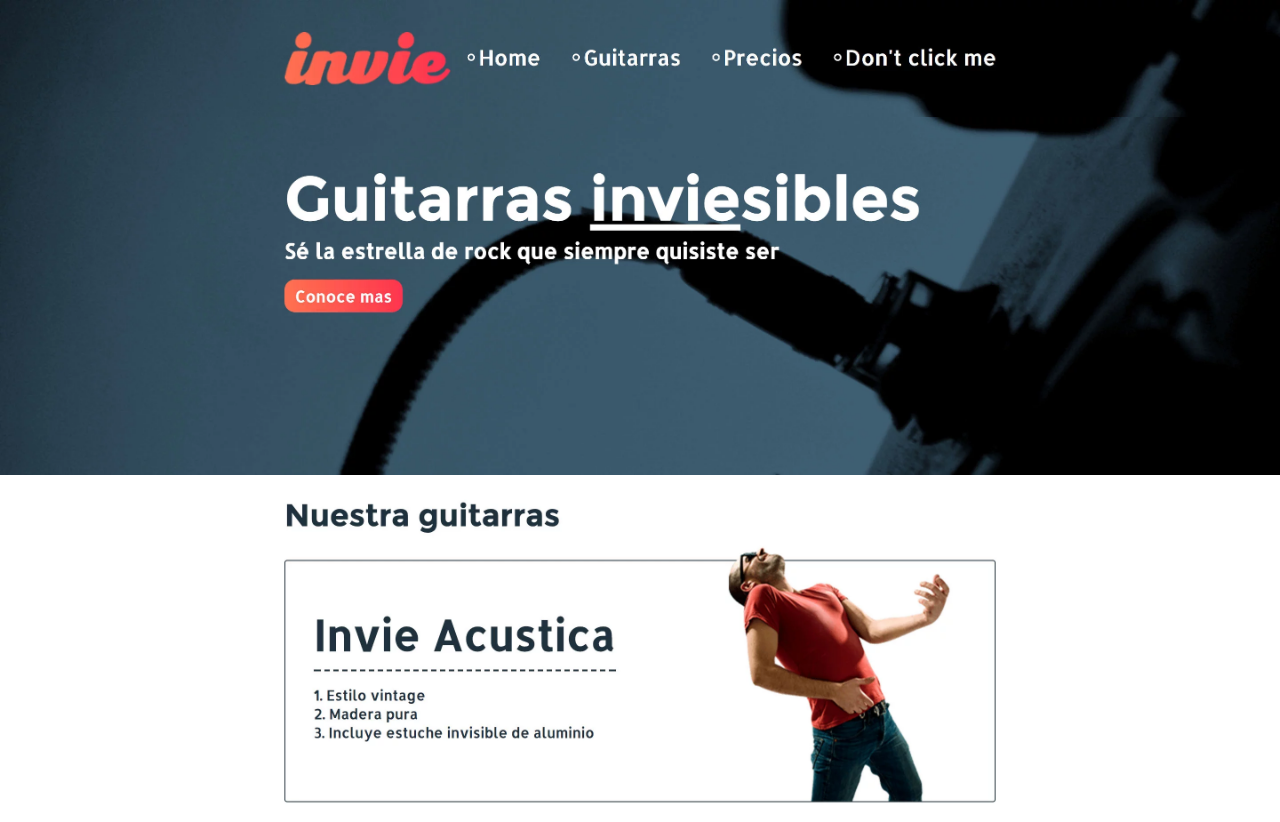
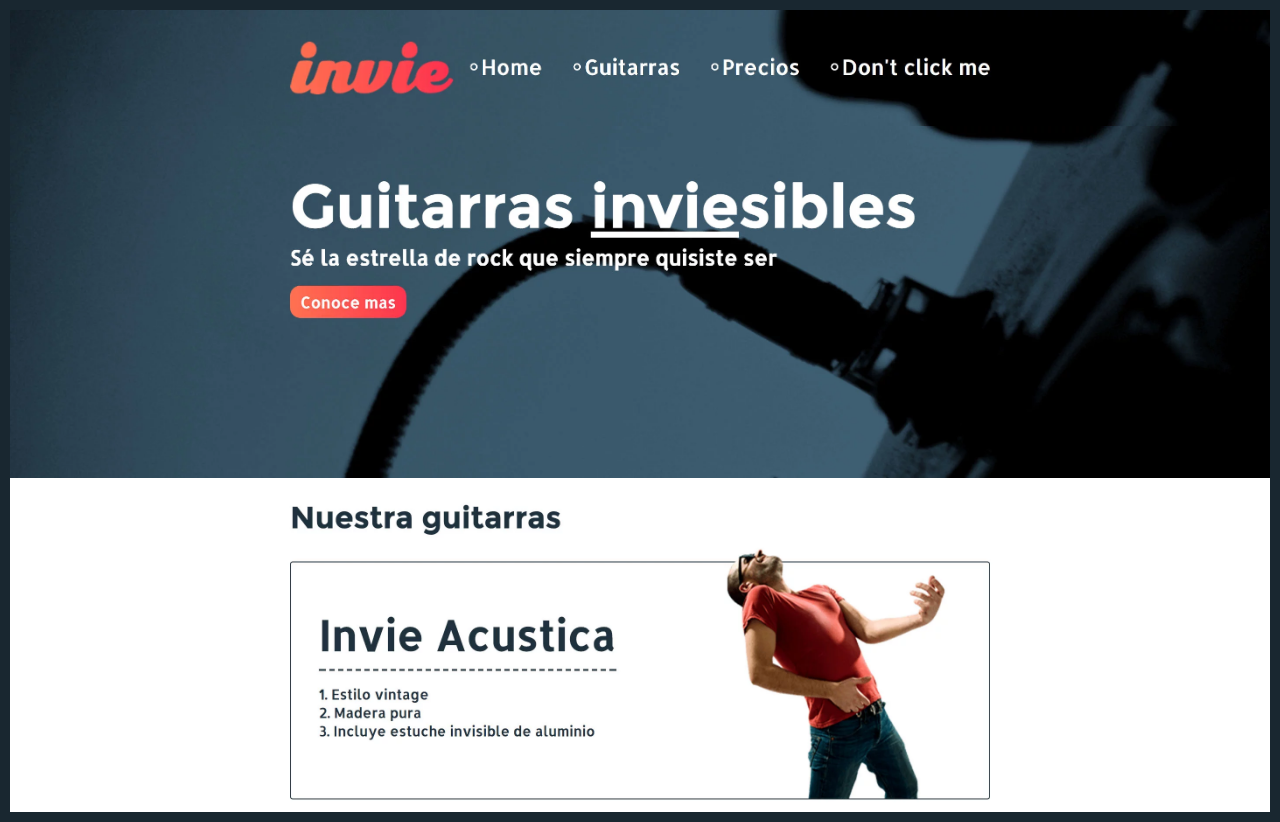
Before and after one commit to ElisandroArbio/invie-github, a plain HTML site: page index.html in a window 1280 px wide. Drawn offline with Linux system fonts and the light colour scheme.

Commit message:
hotfix 1

```diff
--- a/index.html
+++ b/index.html
@@ -5,6 +5,7 @@
     <style media="screen">
     body{
         margin: 0;
+        border: 10px solid #192730;
     }
     img{
         max-width: 100%;
```
